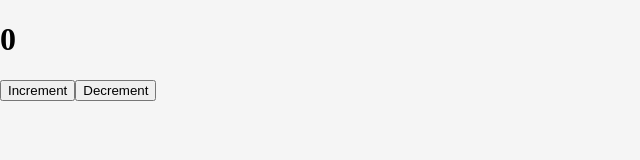
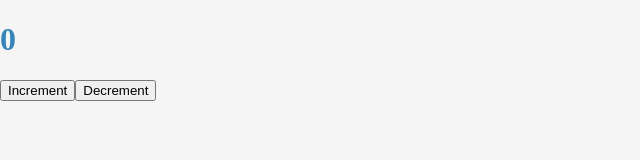
Before and after one commit to dek-haji/Scrimba-React-Project, a React (Create React App) app: page / in a window 1280 px wide. Shown: the top 160 px of the page, without its empty margins (0-640 px from the left). Built offline with nearby package versions, Linux system fonts and the light colour scheme.

Commit message:
added new color and its working now

```diff
--- a/src/Capstone/Meme.js
+++ b/src/Capstone/Meme.js
@@ -1,8 +1,8 @@
-import React, {useState } from "react";
-import RandomColor from "randomcolor"
+import React, {useState, useEffect} from "react";
+import randomcolor from "randomcolor"
 
 function Meme() {
-    const [count, setCount] = useState(0)
+      const [count, setCount] = useState(0)
     const [color, setColor] = useState("")
     function increment() {
         setCount(prevCount => prevCount + 1)
@@ -10,13 +10,17 @@ function Meme() {
     function decrement() {
         setCount(prevCount => prevCount - 1)
     }
+    useEffect(() => {
+        setColor(randomcolor())
+    }, [count])
     return (
         <div>
-            <h1 style={{RandomColor}}>{count}</h1>
+            <h1 style={{color: color}}>{count}</h1>
             <button onClick={increment}>Increment</button>
             <button onClick={decrement}>Decrement</button>
         </div>
     )
 }
 
+
 export default Meme
```
